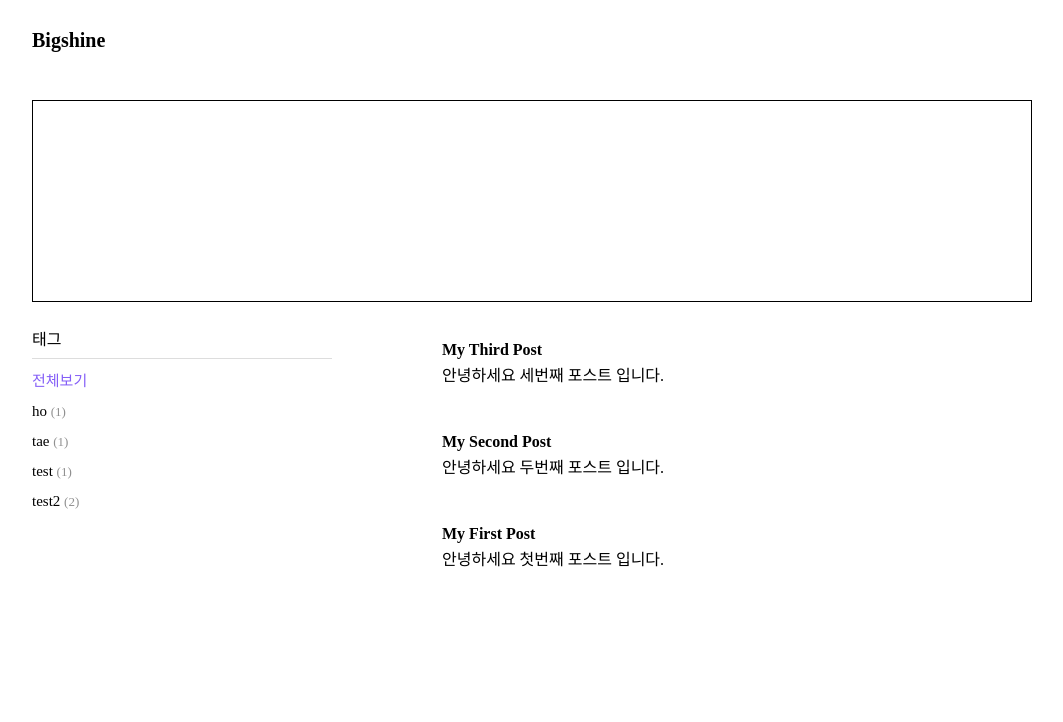
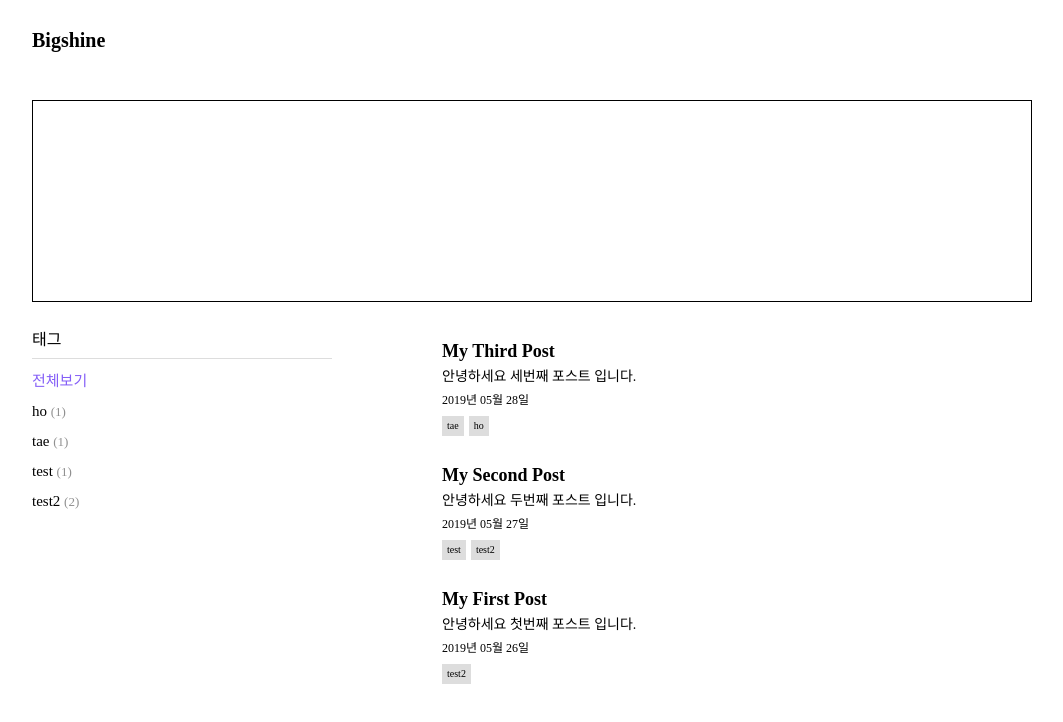
Before and after one commit to gangchaeng2/bigshine.github.io., a Gatsby site: page / in a window 1280 px wide. Shown: the whole page, without its empty margins (108-1171 px from the left). Built offline with nearby package versions, Linux system fonts and the light colour scheme; Gatsby itself is replaced by a stand-in of ours; a web font is replaced by a local one.

Commit message:
post card 작업

```diff
--- a/src/components/Home/components/Post/index.js
+++ b/src/components/Home/components/Post/index.js
@@ -1,7 +1,7 @@
 import React from 'react'
 import { useStaticQuery, graphql, Link } from 'gatsby'
 
-import { Wrap, PostCard, Title } from './styled'
+import { Wrap, PostCard, Title, Desc, Date, Tag } from './styled'
 
 export default ({ list }) => {
   const { allMarkdownRemark: { edges } } = useStaticQuery(
@@ -42,7 +42,13 @@ export default ({ list }) => {
             <Title>
               <Link to={fields.slug}>{title}</Link>
             </Title>
-            <p>{description}</p>
+            <Desc>{description}</Desc>
+            <Date>{date}</Date>
+            <Tag>
+              {tags && tags.length > 0 && tags.map(tag => (
+                <Link key={tag} to={`/tags/${tag}`}>{tag}</Link>
+              ))}
+            </Tag>
           </PostCard>
         )
       })}
--- a/src/components/Home/components/Post/styled.js
+++ b/src/components/Home/components/Post/styled.js
@@ -15,6 +15,7 @@ export const PostCard = styled.li`
 `
 
 export const Title = styled.h2`
+  font-size: 18px;
   font-weight: 700;
   margin-bottom: 10px;
 
@@ -25,3 +26,31 @@ export const Title = styled.h2`
     text-decoration: underline;
   }
 `
+
+export const Desc = styled.p`
+  font-size: 14px;
+  margin-bottom: 10px;
+`
+
+export const Date = styled.p`
+  font-size: 12px;
+`
+
+export const Tag = styled.div`
+  margin-top: 10px;
+
+  > a {
+    float: left;
+    padding: 5px;
+    font-size: 10px;
+    background-color: #ddd;
+
+    &:hover {
+      background-color: rgba(221, 221, 221, 0.8)
+    }
+
+    & + a {
+      margin-left: 5px;
+    }
+  }
+`
```
